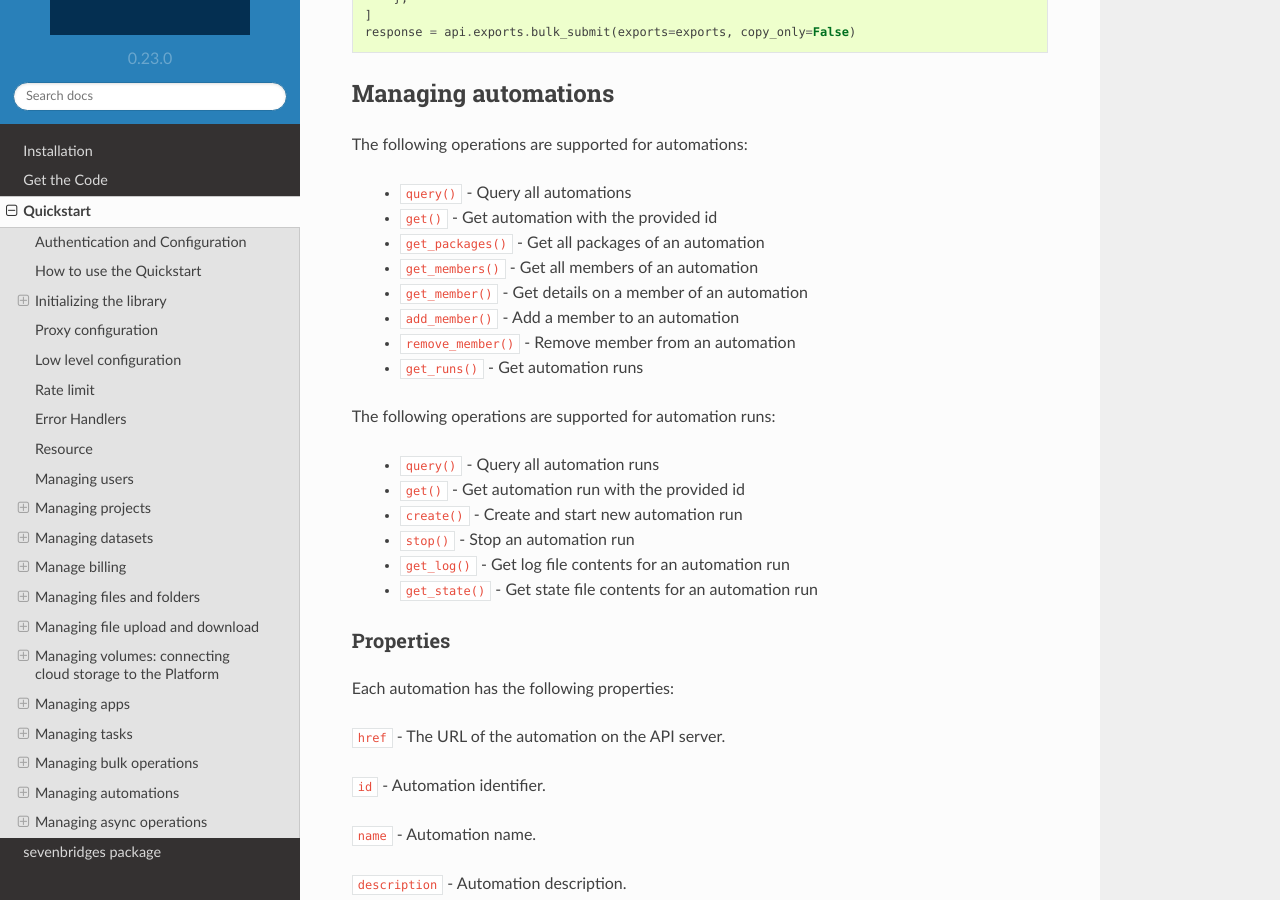
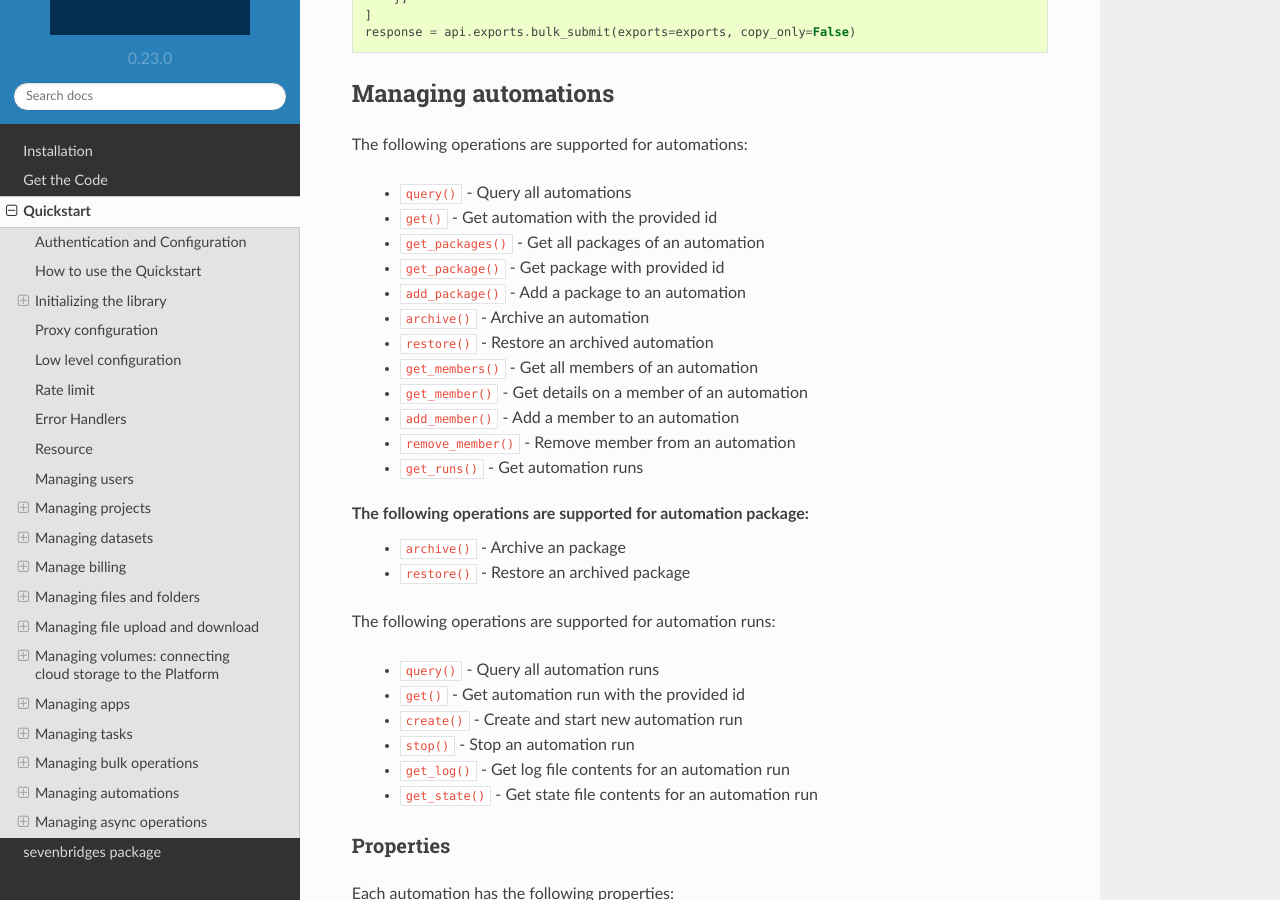
Before and after one commit to sbg/sevenbridges-python, a Sphinx documentation site: the page built from docs/quickstart.rst, in a window 1280 px wide and 900 px high, scrolled down 33444 px. Built offline with Sphinx 7.4.7 and the Read the Docs theme 2.0.0, drawn with Linux system fonts in a browser that asks for light colours.

Commit message:
Minor updates after flake8 check

```diff
--- a/docs/quickstart.rst
+++ b/docs/quickstart.rst
@@ -1610,11 +1610,19 @@ The following operations are supported for automations:
     - ``query()`` - Query all automations
     - ``get()`` - Get automation with the provided id
     - ``get_packages()`` - Get all packages of an automation
+    - ``get_package()`` - Get package with provided id
+    - ``add_package()`` - Add a package to an automation
+    - ``archive()`` - Archive an automation
+    - ``restore()`` - Restore an archived automation
     - ``get_members()`` - Get all members of an automation
     - ``get_member()`` - Get details on a member of an automation
     - ``add_member()`` - Add a member to an automation
     - ``remove_member()`` - Remove member from an automation
     - ``get_runs()`` - Get automation runs
+
+The following operations are supported for automation package:
+    - ``archive()`` - Archive an package
+    - ``restore()`` - Restore an archived package
 
 The following operations are supported for automation runs:
 
```
Also changed, not shown: 2 other files.
